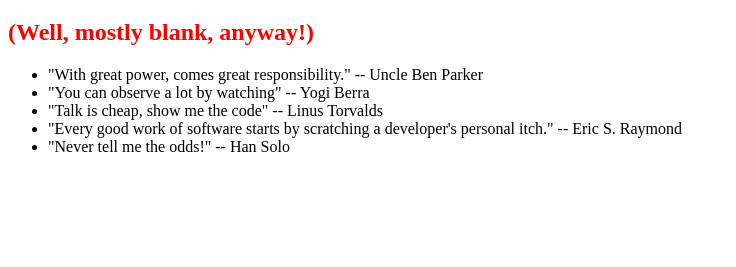
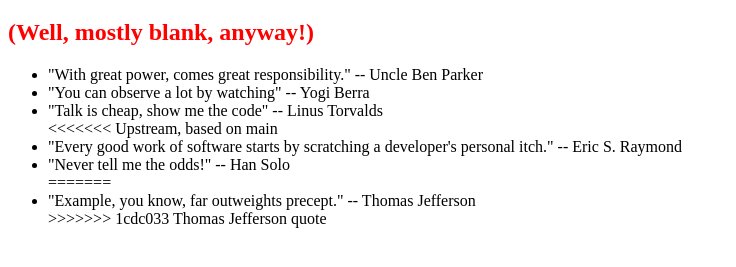
Before and after one commit to emores/0main_openSAP_repo, a plain HTML site: page index.html in a window 1280 px wide. Shown: the part 61-328 px from the top of the page, without its empty margins (0-736 px from the left). Drawn offline with Linux system fonts and the light colour scheme.

Commit message:
Thomas Jefferson quote

```diff
--- a/index.html
+++ b/index.html
@@ -12,8 +12,12 @@
 			<li>"With great power, comes great responsibility." -- Uncle Ben Parker</li>
 			<li>"You can observe a lot by watching" -- Yogi Berra</li>
 			<li>"Talk is cheap, show me the code" -- Linus Torvalds</li>
+<<<<<<< Upstream, based on main
 			<li>"Every good work of software starts by scratching a developer's personal itch." -- Eric S. Raymond</li>
 			<li>"Never tell me the odds!" -- Han Solo</li>
+=======
+			<li>"Example, you know, far outweights precept." -- Thomas Jefferson</li>
+>>>>>>> 1cdc033 Thomas Jefferson quote
 		</ul>
 	</body>
 </html>
```
